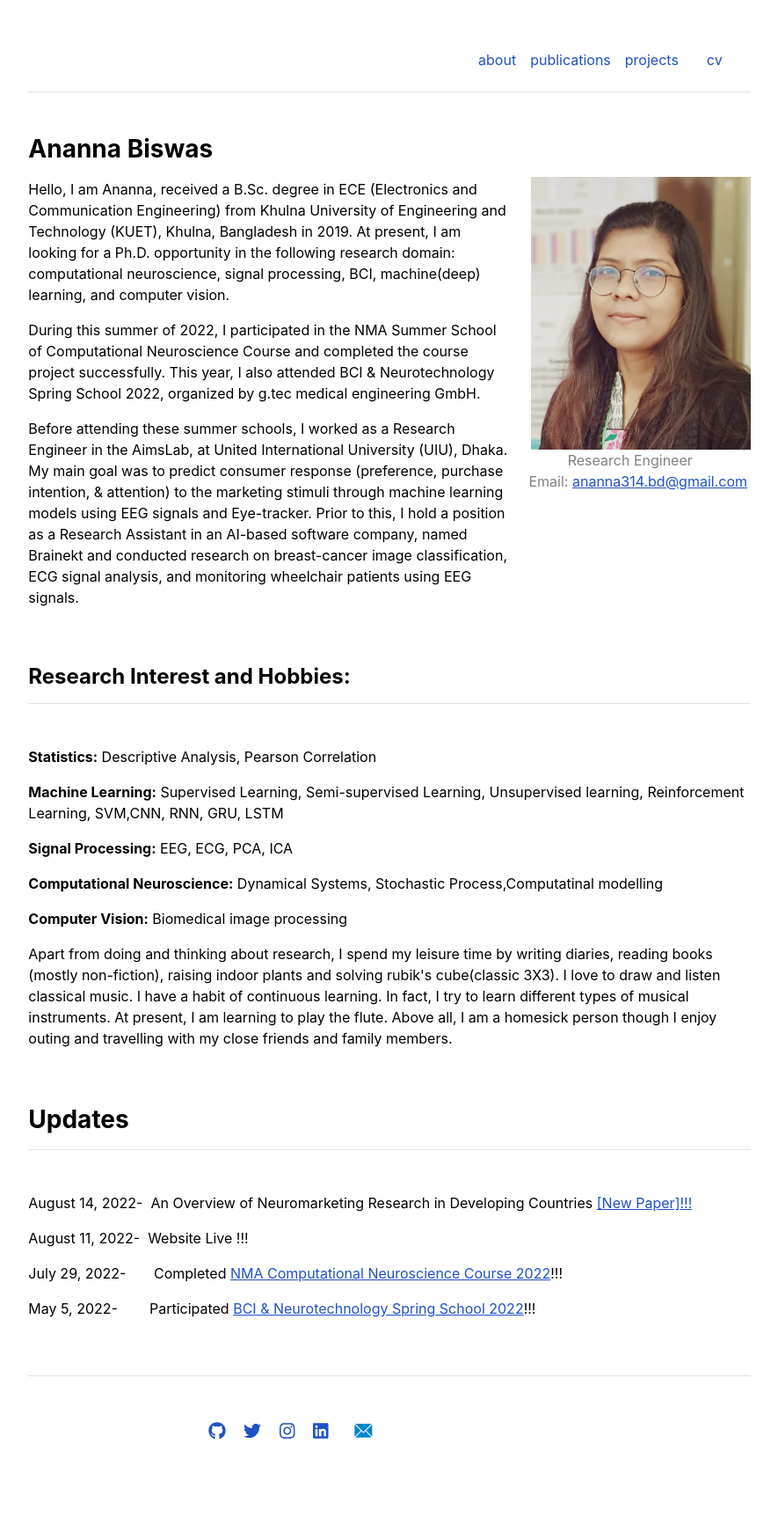
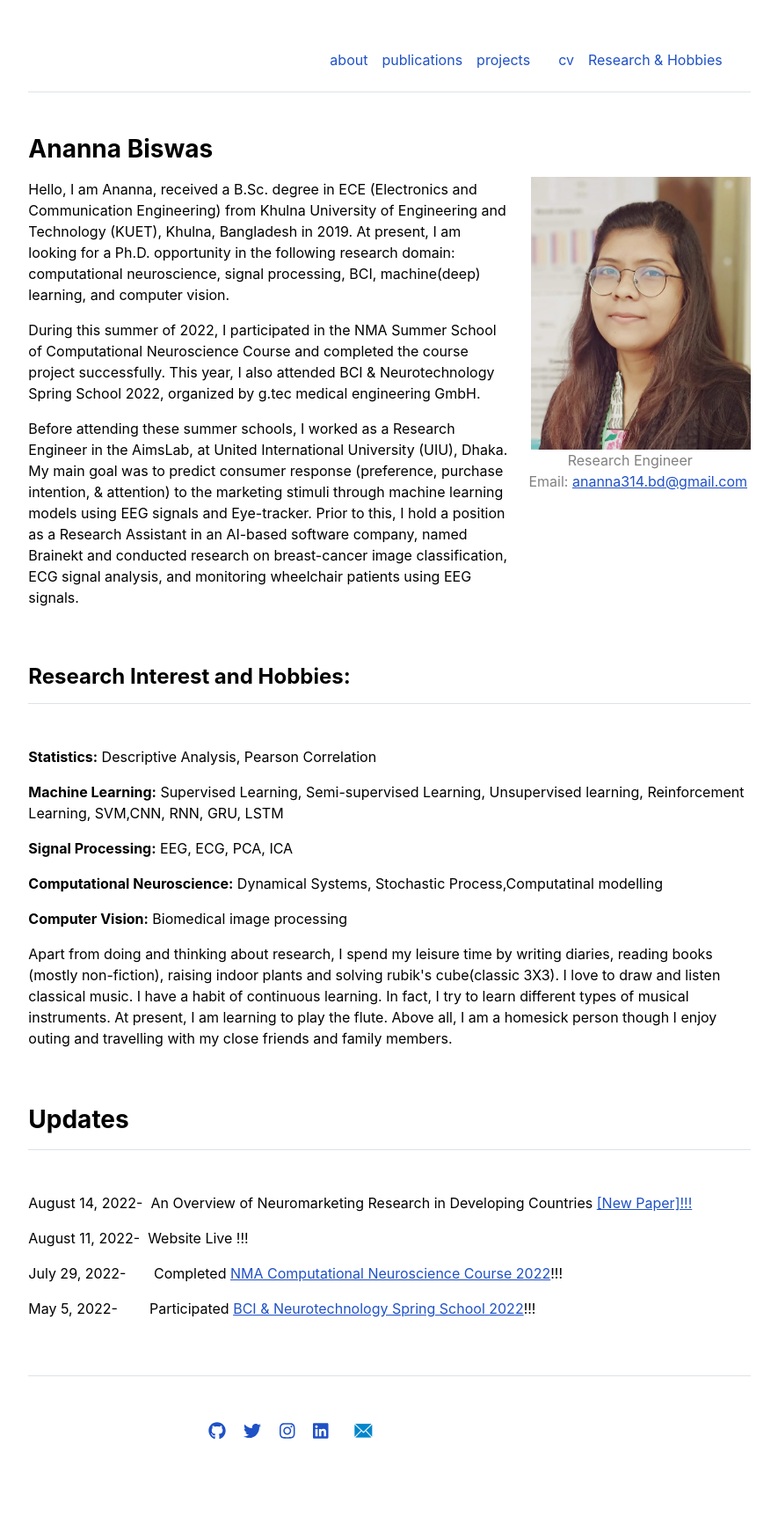
Before and after one commit to Anannabiswas/anannabiswas.github.io, a Jekyll site: the page built from index.md, in a window 1280 px wide. Shown: the whole page at 88% size, without its empty margins (197-1082 px from the left). Built offline with Jekyll 4.4.1, drawn with Linux system fonts in a browser that asks for light colours.

Commit message:
Update settings.yml

```diff
--- a/_data/settings.yml
+++ b/_data/settings.yml
@@ -5,6 +5,7 @@ menu:
 - {name: 'projects', url: '/projects'}
 - #{name: 'courses', url: '/courses'}
 - {name: 'cv', url: '/assets/cv/Ananna_CV.pdf'}
+- {name: 'Research & Hobbies', url: '/Research and Hobbies'}
 - #{name: 'blog', url: '/contact'}
 
 
```
